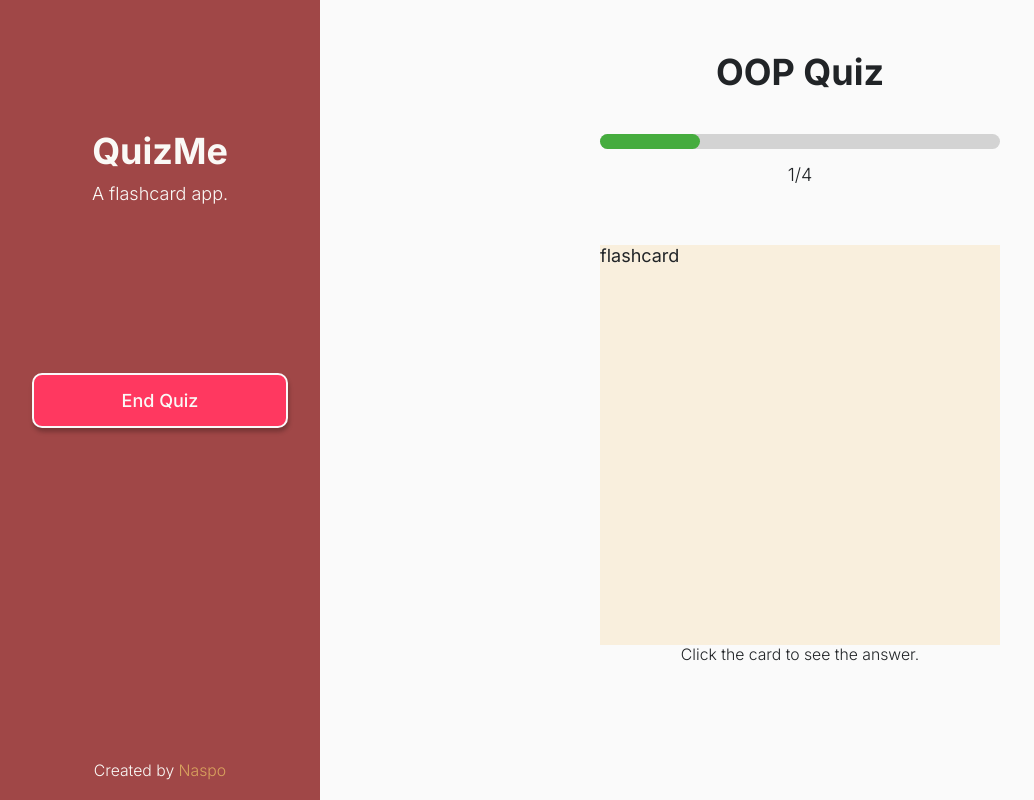
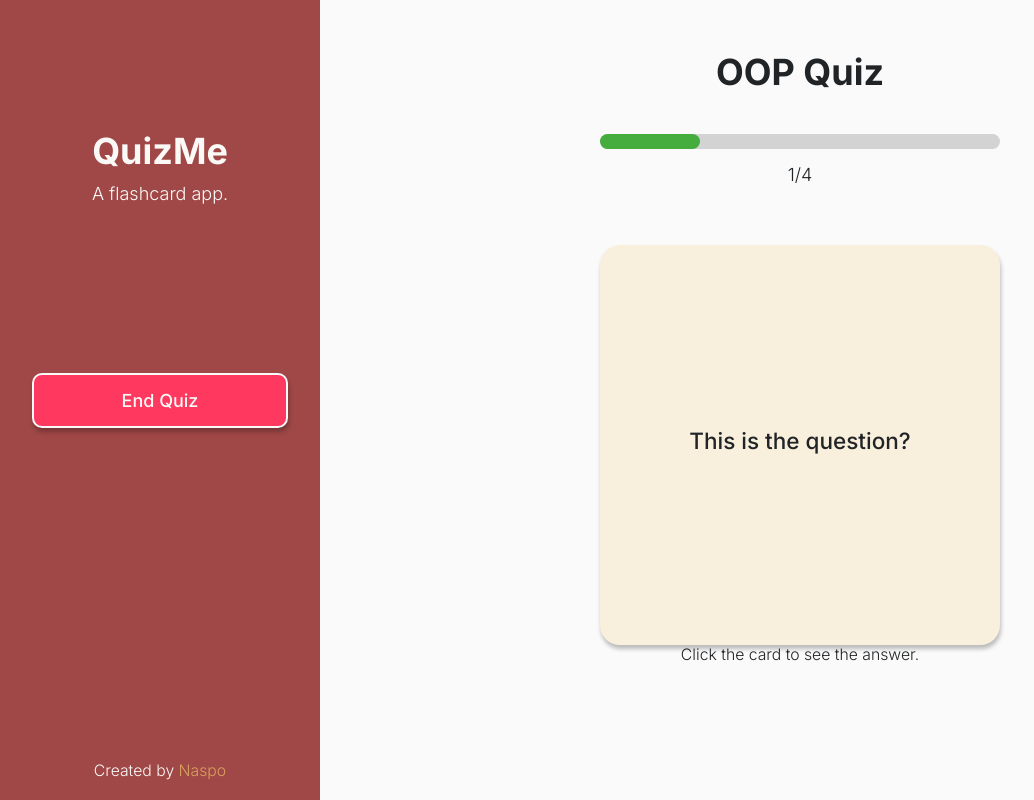
Before and after one commit to NaspoDev/QuizMe, a React (Vite) app in the folder frontend/: page /active-quiz/1/1 in a window 1280 px wide. Shown: the whole page, without its empty margins (0-1034 px from the left). Built offline with nearby package versions, Linux system fonts and the light colour scheme.

Commit message:
quiz flashcard done

```diff
--- a/frontend/src/components/active_quiz/ActiveQuizPage.tsx
+++ b/frontend/src/components/active_quiz/ActiveQuizPage.tsx
@@ -3,6 +3,7 @@ import "./ActiveQuizPage.scss";
 import { useEffect, useState } from "react";
 import flashcardService, { Flashcard } from "../../services/FlashcardService";
 import topicService from "../../services/TopicService";
+import QuizFlashcard from "./quiz_flashcard/QuizFlashcard";
 
 // Active Quiz Page component.
 function ActiveQuizPage() {
@@ -42,7 +43,11 @@ function ActiveQuizPage() {
       <p className="quiz-progress-numeric font-light">
         {quizProgress}/{flashcards.length}
       </p>
-      <div className="flashcard">flashcard</div>
+      {/* Wait for flashcards to shuffle & set */}
+      {flashcards.length > 0 && (
+        // Display the flashcard at the index of quiz progress - 1
+        <QuizFlashcard flashcard={flashcards[quizProgress - 1]} />
+      )}
       <p className="flip-flashcard-prompt text-sm font-light">
         Click the card to see the answer.
       </p>
--- /dev/null
+++ b/frontend/src/components/active_quiz/quiz_flashcard/QuizFlashcard.scss
@@ -0,0 +1,54 @@
+@use "../../../utility_styles/mixins" as *;
+@use "../../../utility_styles/variables" as *;
+
+// Quiz Flashcard styling
+
+// Majority of this styling is the flip effect.
+.QuizFlashcard {
+  width: 400px;
+  height: 400px;
+  position: relative;
+
+  .container {
+    position: absolute;
+    width: 100%;
+    height: 100%;
+    transform-style: preserve-3d;
+    transition: all 1s ease;
+    box-shadow: 1px 4px 4px 0px rgba(0, 0, 0, 0.25);
+
+    background-color: $beige;
+    border-radius: 20px;
+    cursor: pointer;
+
+    .front-face {
+      position: absolute;
+      width: 100%;
+      height: 100%;
+      backface-visibility: hidden;
+    }
+
+    .back-face {
+      position: absolute;
+      width: 100%;
+      height: 100%;
+      backface-visibility: hidden;
+      transform: rotateY(180deg);
+    }
+
+    .front-face,
+    .back-face {
+      @include displayFlex(column, center, center);
+      text-align: center;
+      padding: 20px;
+      padding-bottom: 30px;
+
+      .answer-container {
+        .answer-heading {
+          color: $dark-gray;
+          margin-bottom: 8px;
+        }
+      }
+    }
+  }
+}
--- /dev/null
+++ b/frontend/src/components/active_quiz/quiz_flashcard/QuizFlashcard.tsx
@@ -0,0 +1,48 @@
+import { Flashcard } from "../../../services/FlashcardService";
+import "./QuizFlashcard.scss";
+
+interface QuizFlashcardProps {
+  flashcard: Flashcard;
+}
+
+// The flashcard component used in quizzes.
+function QuizFlashcard({ flashcard }: QuizFlashcardProps) {
+  // The html id to apply to this QuizFlashcard flashcard container div.
+  const flashcardContainerId: string = `flashcard-container-${flashcard.id}`;
+
+  return (
+    <div className="QuizFlashcard text-lg font-semibold">
+      <div
+        className="container"
+        id={flashcardContainerId}
+        onClick={flipFlashcard}
+      >
+        <div className="front-face">
+          <p className="question">{flashcard.question}</p>
+        </div>
+
+        <div className="back-face">
+          <div className="answer-container">
+            <p className="answer-heading">Answer:</p>
+            <p className="answer">{flashcard.answer}</p>
+          </div>
+        </div>
+      </div>
+    </div>
+  );
+
+  // Flips the flashcard by rotating the 'container' div 180deg.
+  function flipFlashcard(): void {
+    const containerElement: HTMLDivElement = document.getElementById(
+      flashcardContainerId
+    ) as HTMLDivElement;
+
+    if (containerElement.style.transform == "rotateY(180deg)") {
+      containerElement.style.transform = "rotateY(0deg)";
+    } else {
+      containerElement.style.transform = "rotateY(180deg)";
+    }
+  }
+}
+
+export default QuizFlashcard;
```
